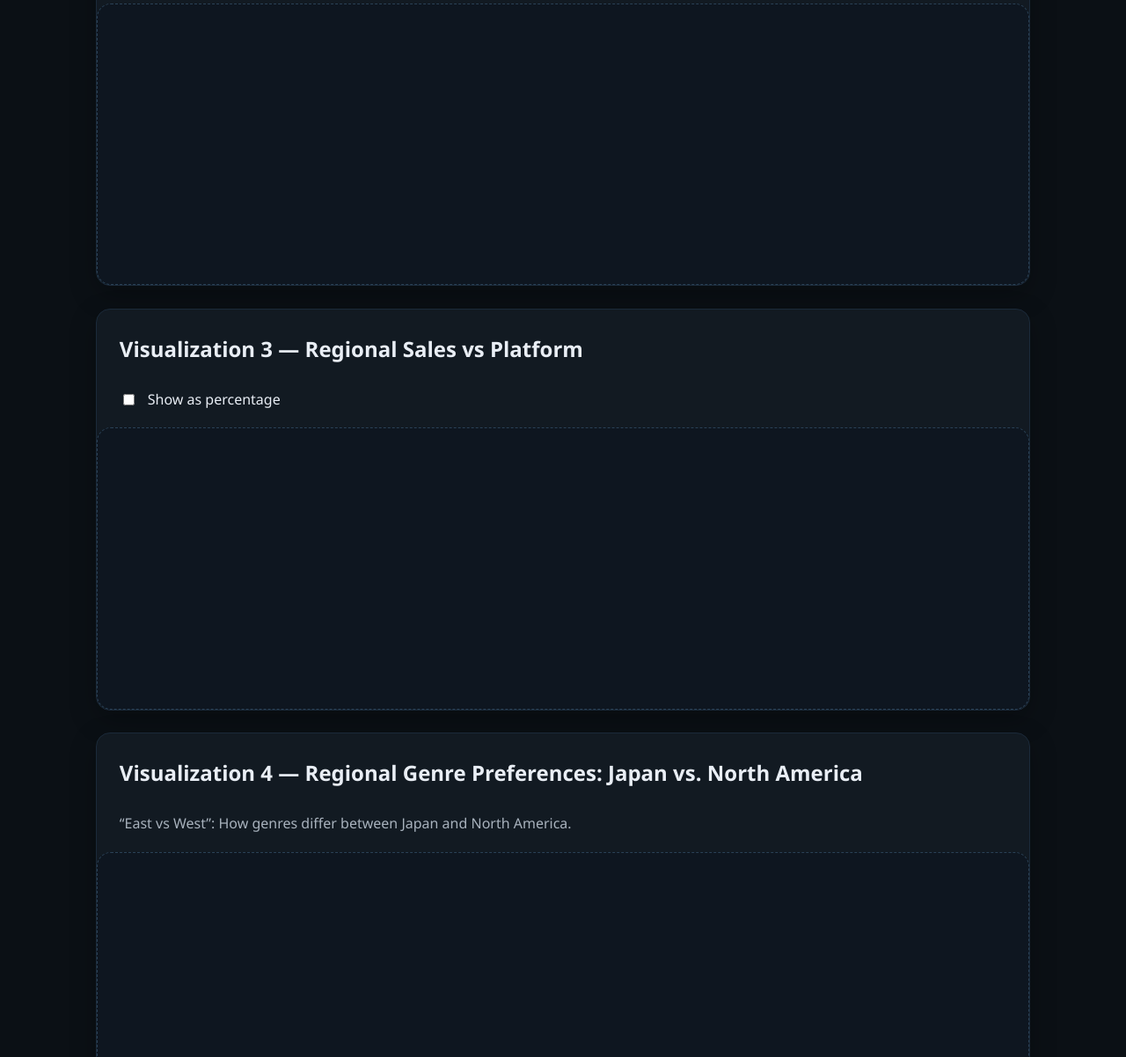
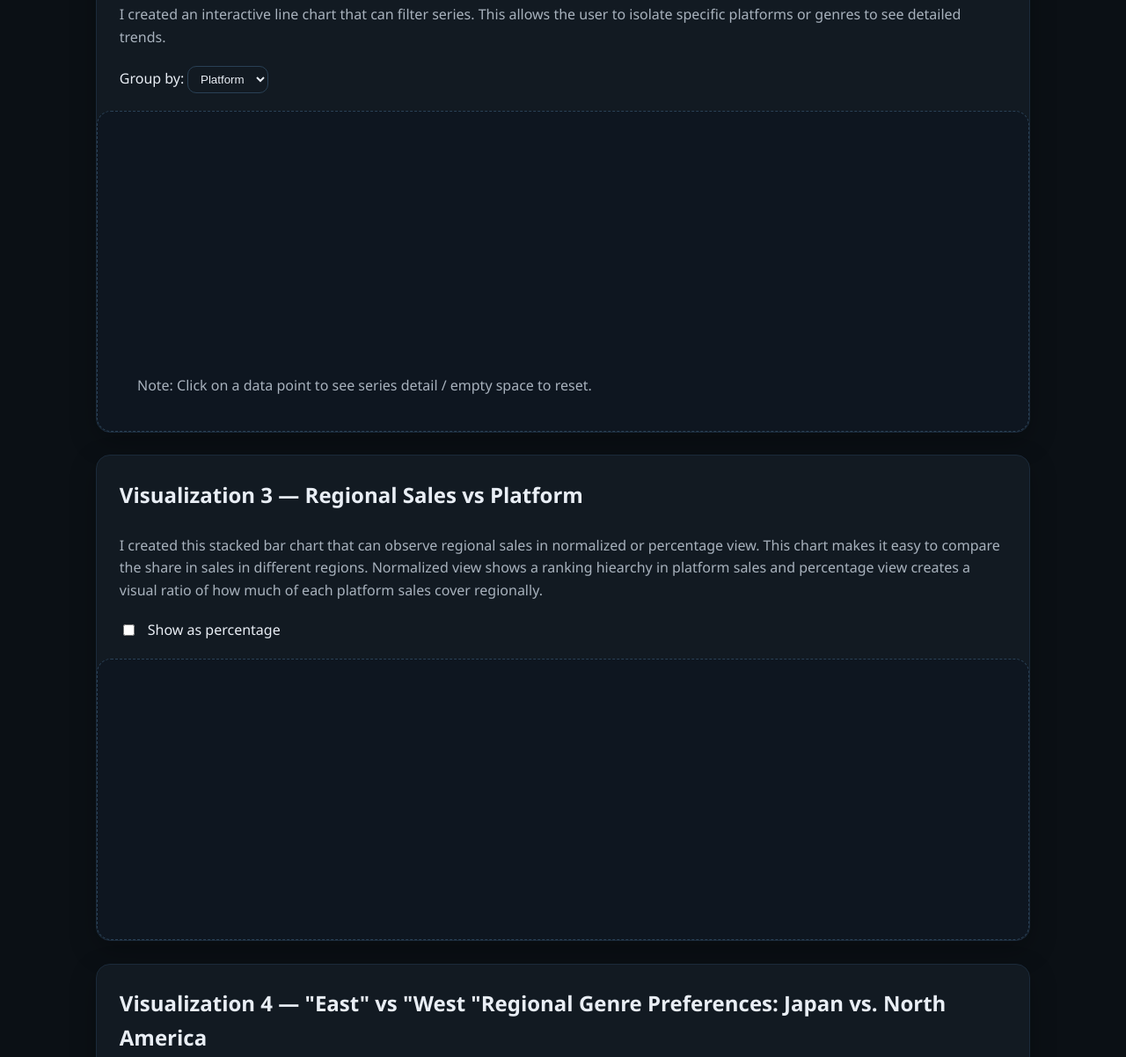
Before and after one commit to AikkiZafire/AikkiZafire.github.io, a plain HTML site: page visualizations/a3.html in a window 1280 px wide. Shown: the part 837-2039 px from the top of the page at 88% size. Drawn offline with nearby package versions, Linux system fonts and the light colour scheme; no server answers; a script that the page names is missing.

Commit message:
Description Update

```diff
--- a/visualizations/a3.html
+++ b/visualizations/a3.html
@@ -64,6 +64,10 @@
         <!-- 2) Global Sales by Genre & Platform -->
         <section class="card vis-section">
             <h2 class="vis-title">Visualization 1 — Global Sales by Genre & Platform</h2>
+            <p class="vis-caption">
+                I thought a grouped bar chart was ideal for an introduction on the dataset because it clearly compares multiple genres across a variety of platforms.
+                The color encoding for genres would add clarity, while sorting platforms by total sales highlighting the market leaders.
+            </p>
             <div class="viz-wrap">
             <div id="view1"></div>
             </div>
@@ -72,6 +76,9 @@
         <!-- 3) Sales Over Time -->
         <section class="card vis-section">
             <h2 class="vis-title">Visualization 2 — Sales Over Time</h2>
+            <p class="vis-caption">
+                I created an interactive line chart that can filter series. This allows the user to isolate specific platforms or genres to see detailed trends.
+            </p>
             <div class="vis-controls">
                 <label>Group by:
                     <select id="groupBy">
@@ -80,17 +87,23 @@
                     </select>
                 </label>
                 </div>
+
+                <div class="viz-wrap">
+                <div id="view2"></div>
                 <p class="vis-caption">
                     Note: Click on a data point to see series detail / empty space to reset.
                 </p>
-                <div class="viz-wrap">
-                <div id="view2"></div>
-                </div>
-            </section>
+            </div>
+        </section>
 
         <!-- 4) Regional Sales by Platform -->
         <section class="card vis-section">
             <h2 class="vis-title">Visualization 3 — Regional Sales vs Platform</h2>
+            <p class="vis-caption">
+                I created this stacked bar chart that can observe regional sales in normalized or percentage view.
+                This chart makes it easy to compare the share in sales in different regions. Normalized view shows a ranking hiearchy in platform sales and percentage view
+                creates a visual ratio of how much of each platform sales cover regionally.
+            </p>
             <label class="vis-controls">
                 <input type="checkbox" id="asPercent" />
                 Show as percentage
@@ -102,8 +115,12 @@
 
         <!-- 5) Visual Story -->
         <section class="card vis-section">
-            <h2 class="vis-title">Visualization 4 — Regional Genre Preferences: Japan vs. North America</h2>
-            <p class="vis-caption">“East vs West”: How genres differ between Japan and North America.</p>
+            <h2 class="vis-title">Visualization 4 — "East" vs "West "Regional Genre Preferences: Japan vs. North America</h2>
+            <p class="vis-caption">
+                I wanted to compare the top 12 genres in Japan and North America using a mirrored bar chart.
+                This layout emphasizes contrast and makes cultural differences visually apparent.
+                Each side uses the same color scale, and axis labels are displayed as absolute percentages for readability.
+            </p>
             <div class="viz-wrap">
             <div id="view4"></div>
             </div>
```
